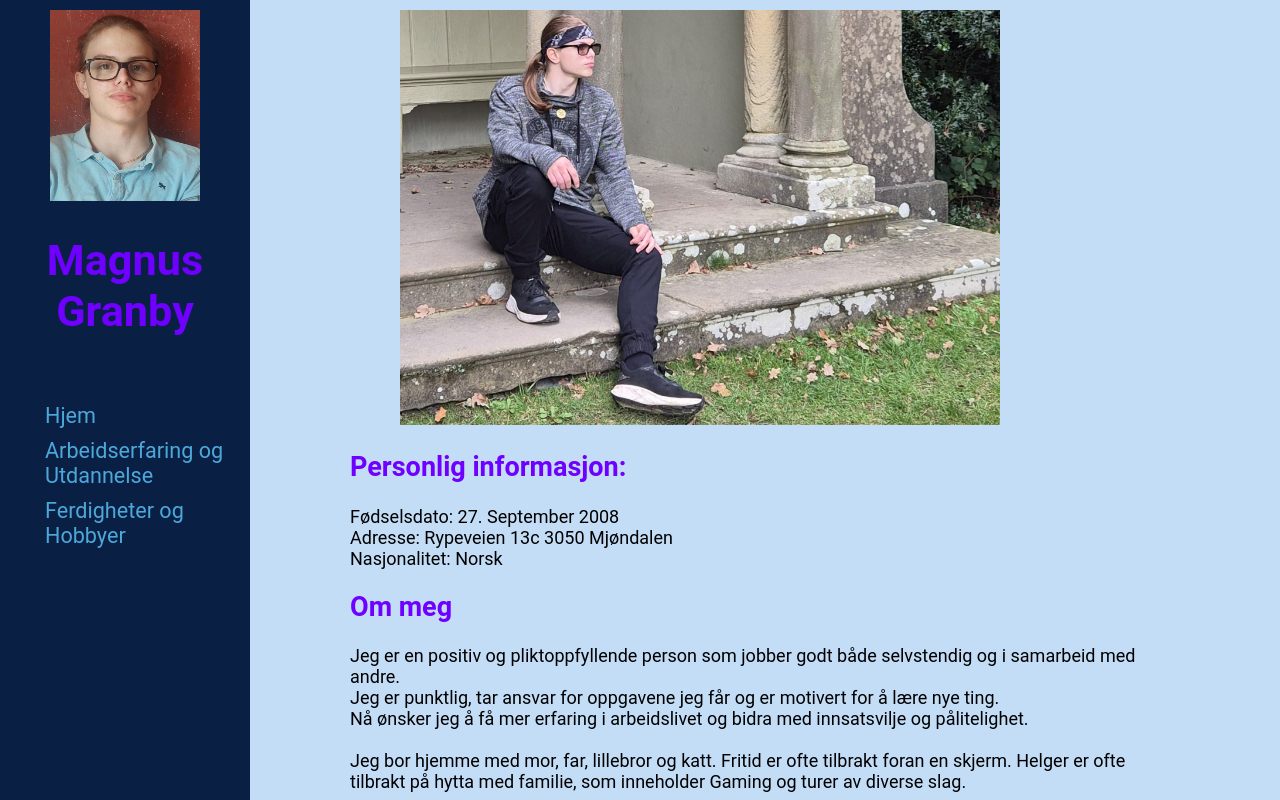
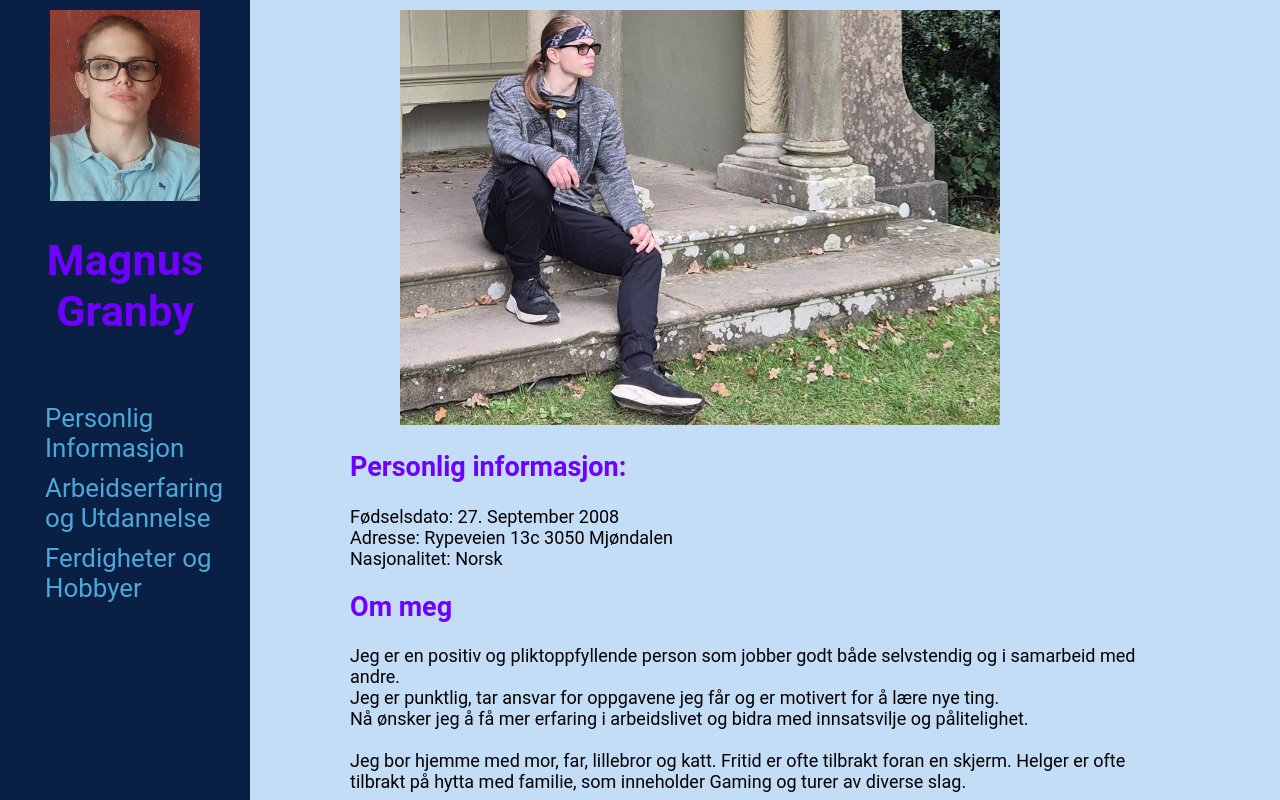
Before and after one commit to MagnusGranby/CV, a plain HTML site: page index.html in a window 1280 px wide. Shown: the top 800 px of the page. Drawn offline with Linux system fonts and the light colour scheme.

Commit message:
endra nav til å displaye "personlig info" istenden for "home"

```diff
--- a/index.html
+++ b/index.html
@@ -13,7 +13,7 @@
             <h1>Magnus Granby</h1>
             <nav>
                 <ul>
-                    <li><a href="index.html">Hjem</a></li>
+                    <li><a href="index.html">Personlig Informasjon</a></li>
                     <li><a href="arb-utd.html">Arbeidserfaring og Utdannelse</a></li>
                     <li><a href="ferd-hob.html">Ferdigheter og Hobbyer</a></li>
 
--- a/styles.css
+++ b/styles.css
@@ -28,6 +28,7 @@
 .sidebar nav a {
     display: block;
     padding: 5px;
+    font-size: larger;
 }
 
 .sidebar nav ul {
```
Also changed, not shown: arb-utd.html (+1 -1 lines), ferd-hob.html (+1 -1 lines).
